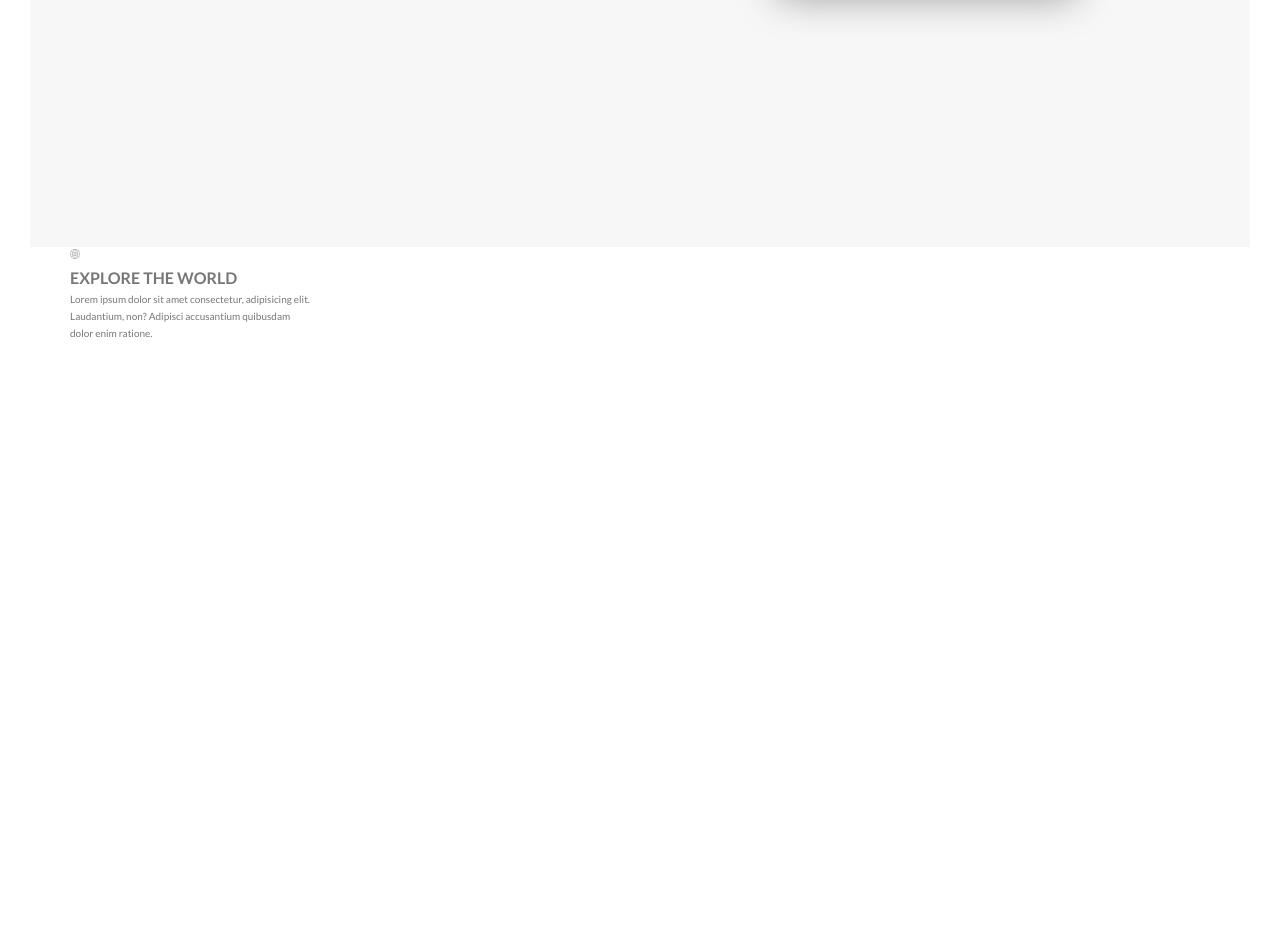
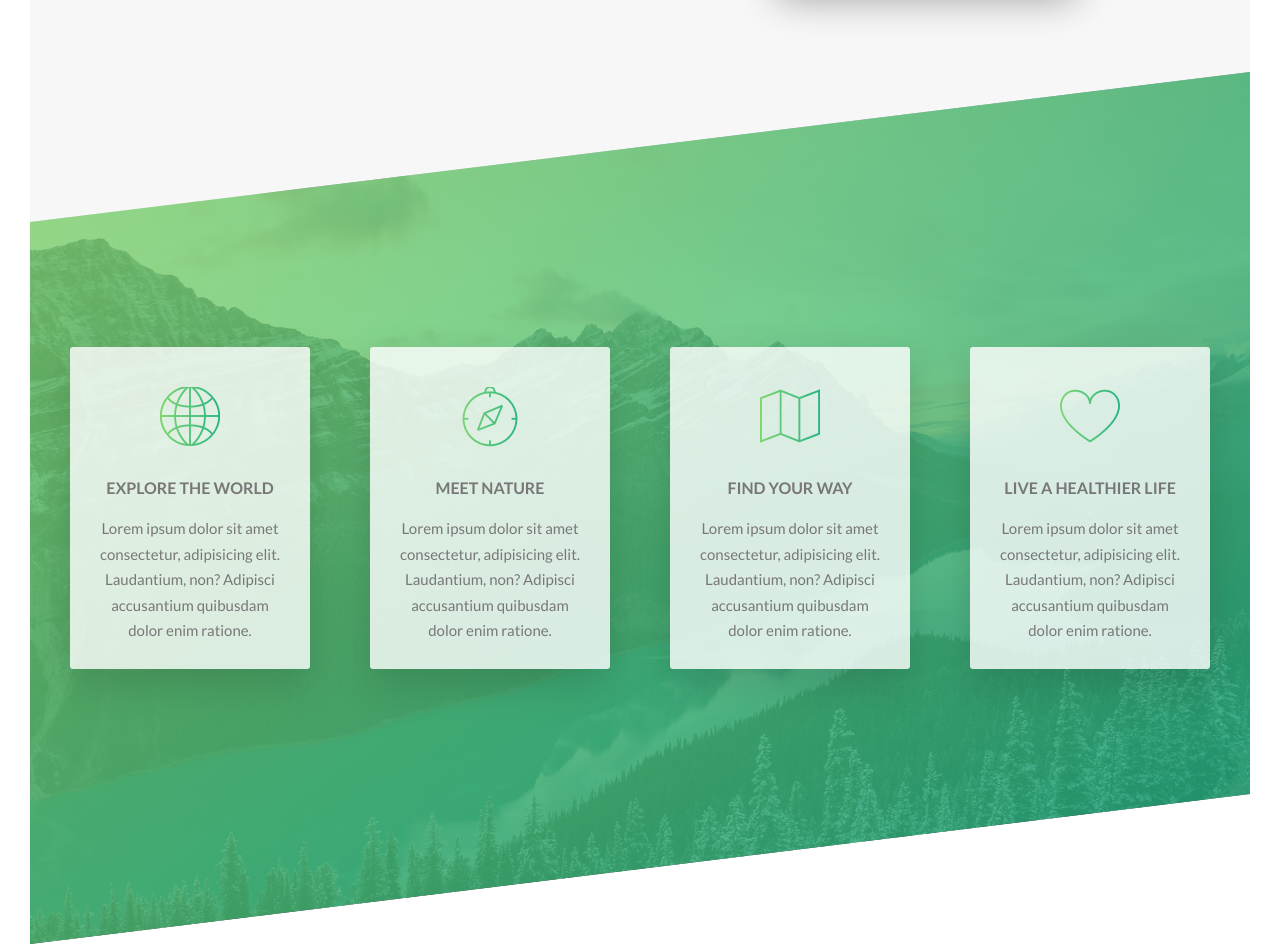
Before and after one commit to arpan13/Natours_Website, a website: page index.html in a window 1280 px wide. Shown: the part 1337-2281 px from the top of the page. Before the commit the page ends 1709 px from the top, so only its background shows below. Drawn offline with Linux system fonts and the light colour scheme.

Commit message:
completed features scetion

```diff
--- a/index.html
+++ b/index.html
@@ -58,15 +58,40 @@
                <div class="col-1-of-4">
                    <div class="feature-box">
                     <i class="feature-box__icon icon-basic-world"></i>
-                    <h3 class="heading-tertiary">Explore the world</h3>
+                    <h3 class="heading-tertiary u-margin-bottom-small">Explore the world</h3>
                     <p class="feature-box__text">
                         Lorem ipsum dolor sit amet consectetur, adipisicing elit. Laudantium, non? Adipisci accusantium quibusdam dolor enim ratione.
                     </p>
                    </div>
                </div>
-               <div class="col-1-of-4"></div>
-               <div class="col-1-of-4"></div>
-               <div class="col-1-of-4"></div>
+               <div class="col-1-of-4">
+                <div class="feature-box">
+                 <i class="feature-box__icon icon-basic-compass"></i>
+                 <h3 class="heading-tertiary u-margin-bottom-small">Meet Nature</h3>
+                 <p class="feature-box__text">
+                     Lorem ipsum dolor sit amet consectetur, adipisicing elit. Laudantium, non? Adipisci accusantium quibusdam dolor enim ratione.
+                 </p>
+                </div>
+            </div>
+            <div class="col-1-of-4">
+                <div class="feature-box">
+                 <i class="feature-box__icon icon-basic-map"></i>
+                 <h3 class="heading-tertiary u-margin-bottom-small">Find your way</h3>
+                 <p class="feature-box__text">
+                     Lorem ipsum dolor sit amet consectetur, adipisicing elit. Laudantium, non? Adipisci accusantium quibusdam dolor enim ratione.
+                 </p>
+                </div>
+            </div>
+            <div class="col-1-of-4">
+                <div class="feature-box">
+                 <i class="feature-box__icon icon-basic-heart"></i>
+                 <h3 class="heading-tertiary u-margin-bottom-small">Live a healthier life</h3>
+                 <p class="feature-box__text">
+                     Lorem ipsum dolor sit amet consectetur, adipisicing elit. Laudantium, non? Adipisci accusantium quibusdam dolor enim ratione.
+                 </p>
+                </div>
+            </div>
+
             </div>
         </section>
             </main>
--- a/sass/components/_feature-box.scss
+++ b/sass/components/_feature-box.scss
@@ -1,8 +1,24 @@
 .feature-box{
+    background-color: rgba($color-white,0.8);
+    font-size: 1.5rem;
+    padding: 2.5rem;
+    text-align: center;
+    border-radius: 3px;
+    box-shadow: 0 1.5rem 4rem rgba($color-black,0.15);
+    transition: transform 0.2s;
     &__icon{
-
+        font-size: 6rem;
+        margin-bottom: 0.5rem;
+        background-image: linear-gradient(to right ,$color-primary-light,$color-primary-dark);
+        //clip the background where text sits
+        -webkit-background-clip: text;
+        color:transparent;
     }
     &__text{
 
     }
+    &:hover{
+        transform: translateY(-1.5rem) scale(1.03);
+
+    }
 }
--- a/sass/pages/_home.scss
+++ b/sass/pages/_home.scss
@@ -3,3 +3,16 @@
     padding: 25rem 0;
     margin-top: -20vh;
 }
+.section-features{
+    padding: 20rem 0;
+    background-image: linear-gradient(to right bottom, rgba($color-primary-light, 0.8), rgba($color-primary-dark, 0.8)),url(../img/nat-4.jpg);
+    background-size: cover;
+    background-position: top;
+    margin-top: -10rem;
+
+    transform: skewY(-7deg);
+    //direct child :-select direct children element
+    & > *{
+        transform: skewY(7deg);
+    }
+}
```
Also changed, not shown: css/style.css.
